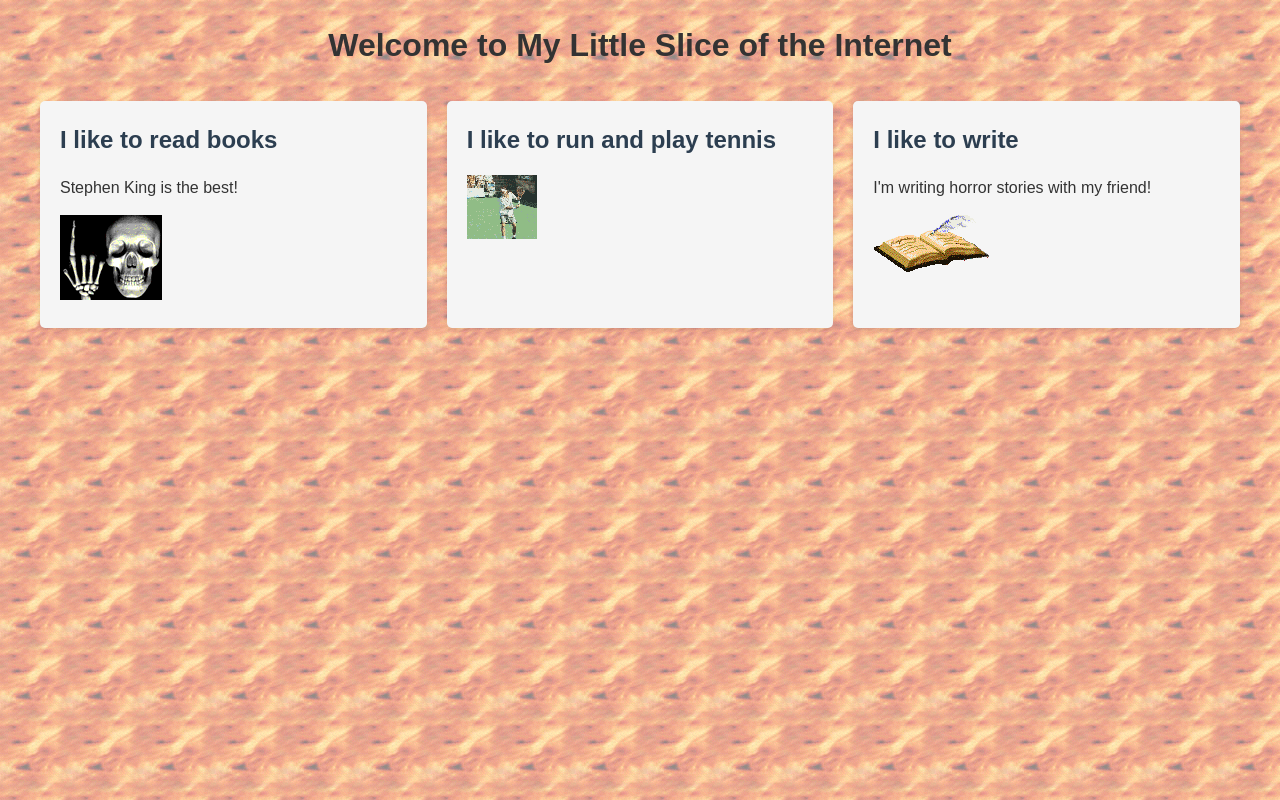
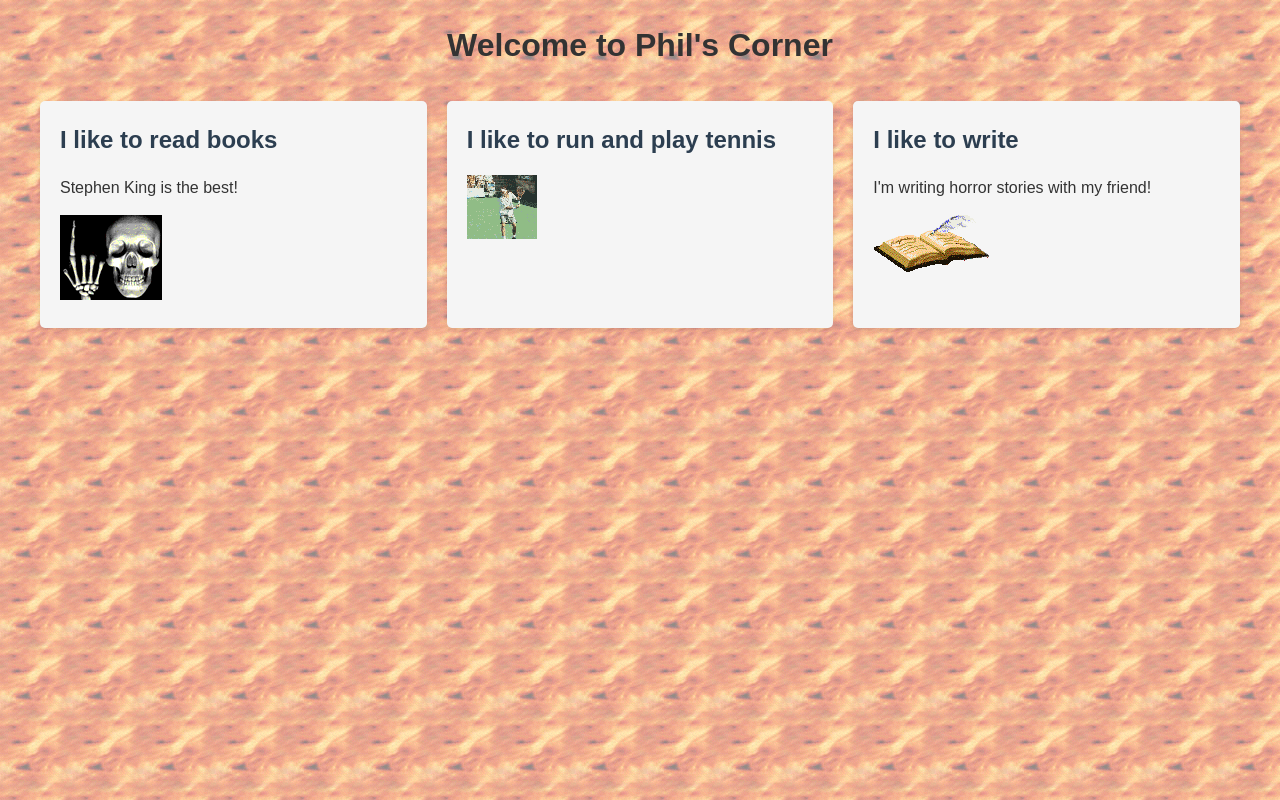
Before and after one commit to PMCrawford/PMCrawford.github.io, a plain HTML site: page index.html in a window 1280 px wide. Drawn offline with Linux system fonts and the light colour scheme.

Commit message:
Update index.html

```diff
--- a/index.html
+++ b/index.html
@@ -61,7 +61,7 @@
     </style>
 </head>
 <body>
-    <h1 style="text-align: center; margin-bottom: 30px;">Welcome to My Little Slice of the Internet</h1>
+    <h1 style="text-align: center; margin-bottom: 30px;">Welcome to Phil's Corner</h1>
 
     <div class="container">
         <div class="column">
```
